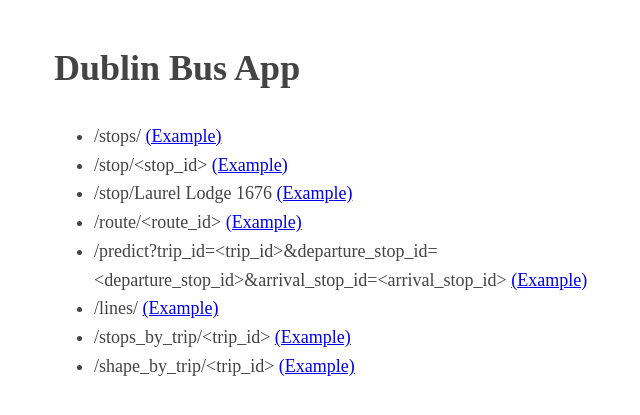
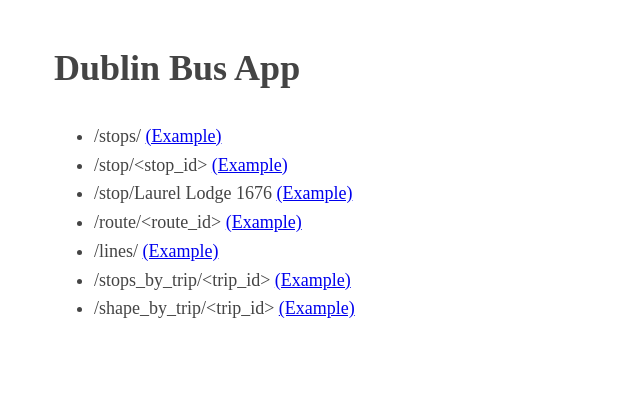
Before and after one commit to Botazio/UCD-DublinBus, a Django app: page / in a window 1280 px wide. Shown: the top 415 px of the page, without its empty margins (261-901 px from the left). Run offline with Django 3.2, Linux system fonts and the light colour scheme.

Commit message:
removing predict line from index

```diff
--- a/backend/dublinbus/templates/dublinbus/index.html
+++ b/backend/dublinbus/templates/dublinbus/index.html
@@ -21,7 +21,6 @@
             <li>/stop/&ltstop_id&gt <a href="/stop/8220DB000002">(Example)</a></li>
             <li>/stop/Laurel Lodge 1676 <a href="/stop/8240DB001676">(Example)</a></li>
             <li>/route/&ltroute_id&gt <a href="/route/60-1-b12-1">(Example)</a></li>
-            <li>/predict?trip_id=&lttrip_id&gt&ampdeparture_stop_id=&ltdeparture_stop_id&gt&amparrival_stop_id=&ltarrival_stop_id&gt <a href="/predict?trip_id=11534.y1005.60-39A-b12-1.195.O&departure_stop_id=8250DB000767&arrival_stop_id=8250DB000768">(Example)</a>
             <li>/lines/ <a href="/lines">(Example)</a></li>
             <li>/stops_by_trip/&lttrip_id&gt <a href="/stops_by_trip/10893.y1009.60-37-d12-1.39.O">(Example)</a></li>
             <li>/shape_by_trip/&lttrip_id&gt <a href="/shape_by_trip/10893.y1009.60-37-d12-1.39.O">(Example)</a></li>
```
